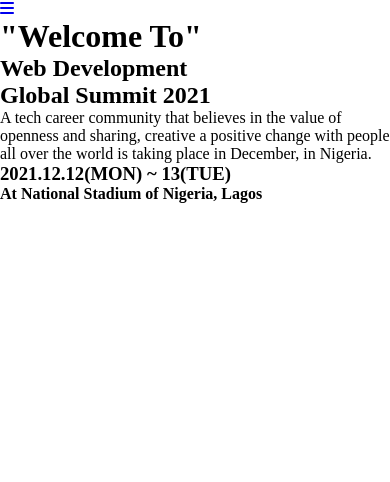
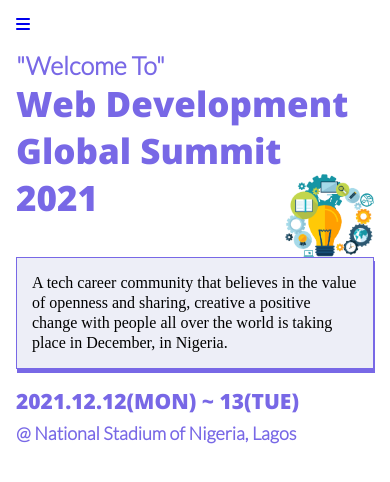
Before and after one commit to Whoistolu/open_source_conference_page, a website: page index.html in a window 390 px wide. Drawn offline with nearby package versions, Linux system fonts and the light colour scheme.

Commit message:
Style the first section of the mobile page

```diff
--- a/index.html
+++ b/index.html
@@ -12,15 +12,15 @@
     <title>Conference Page</title>
 </head>
 <body>
-    <div>
+    <div id="handburger">
         <a href="/"><i class="fas fa-bars"></i></a>
     </div>
-    <div >
+    <div class="mobile-first-page">
         <h1>"Welcome To"</h1>
-        <h2>Web Development<br>Global Summit 2021</h2>
+        <h2>Web Development<br>Global Summit<br>2021</h2>
         <p>A tech career community that believes in the value of openness and sharing, creative a positive change with people all over the world is taking place in December, in Nigeria.</p>
         <h3>2021.12.12(MON) ~ 13(TUE)</h3>
-        <h4>At National Stadium of Nigeria, Lagos</h4>
+        <h4>@ National Stadium of Nigeria, Lagos</h4>
     </div>
 </body>
 </html>
--- a/style.css
+++ b/style.css
@@ -3,3 +3,53 @@
     padding: 0;
     margin: 0;
   }
+
+  #handburger {
+      margin: 1em 1em;
+      color: #d3d3d3;
+  }
+
+  .mobile-first-page {
+      margin: 1em 1em;
+      background-image: url(img/bulb.png);
+      background-repeat: no-repeat;
+      background-size: 25%;
+      background-position: 100% 40%;
+      /* opacity: 0.2; */
+  }
+
+  .mobile-first-page h1 {
+    font-family: 'Lato', sans-serif;
+    color: #7868e6;
+    font-size: 25px;
+  }
+
+  .mobile-first-page h2 {
+    font-family: 'Open Sans', sans-serif;
+    color: #7868e6;
+    font-size: 35px;
+  }
+
+  .mobile-first-page p {
+      margin-top: 10%;
+      background-color: #edeef7;
+      border: 1px solid #7868e6;
+      box-shadow: 1px 4px #7868e6;
+      padding: 15px;
+      line-height: 20px;
+  }
+
+  .mobile-first-page h3 {
+    font-family: 'Open Sans', sans-serif;
+    font-size: 21px;
+    font-weight: 700;
+    color: #7868E6;
+    margin-top: 5%;
+  }
+
+  .mobile-first-page h4 {
+    font-family: 'Lato', sans-serif;
+    font-size: 18px;
+    color: #7868E6;
+    margin-top: 2%;
+  }
```
